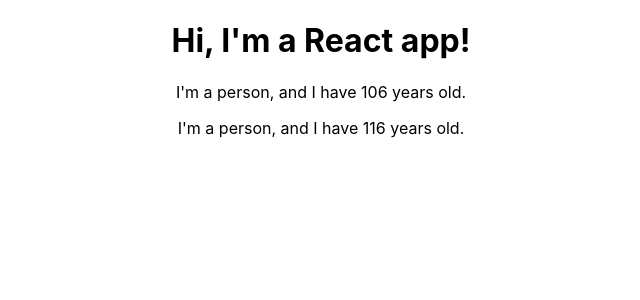
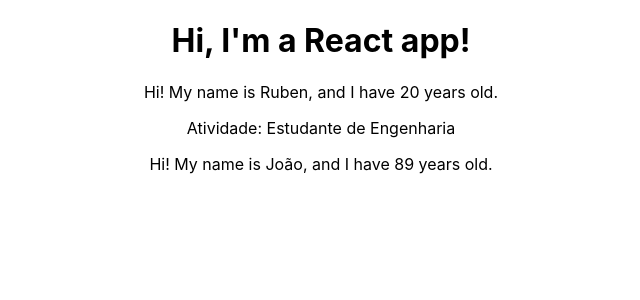
Before and after one commit to rubilva/react, a React (Create React App) app: page / in a window 1280 px wide. Shown: the top 300 px of the page, without its empty margins (319-959 px from the left). Built offline with nearby package versions, Linux system fonts and the light colour scheme.

Commit message:
my-app working with properties on components

```diff
--- a/src/App.js
+++ b/src/App.js
@@ -7,8 +7,8 @@
   return (
     <div class="App">
       <h1>Hi, I'm a React app!</h1>
-      <Person />
-      <Person />
+      <Person name="Ruben" age="20">Atividade: Estudante de Engenharia</Person>
+      <Person name="João" age="89"/>
     </div>
 
   );
--- a/src/Person/Person.js
+++ b/src/Person/Person.js
@@ -1,7 +1,12 @@
 import React from 'react';
 
-const person = () => {
-    return <p>I'm a person, and I have {Math.floor(Math.random() * 120)} years old.</p>
+const person = (props) => {
+    return (
+        <div>
+            <p>Hi! My name is {props.name}, and I have {props.age} years old.</p>
+            <p>{props.children}</p>
+        </div>
+    )
 };
 
 export default person;
```
